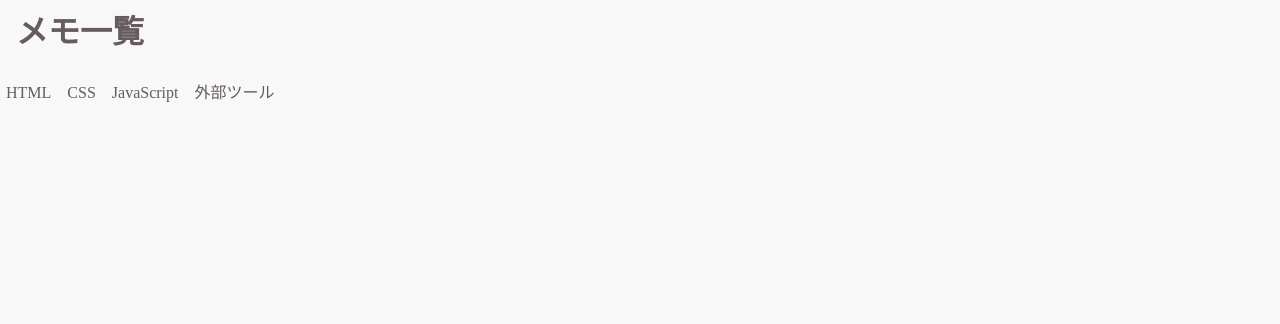
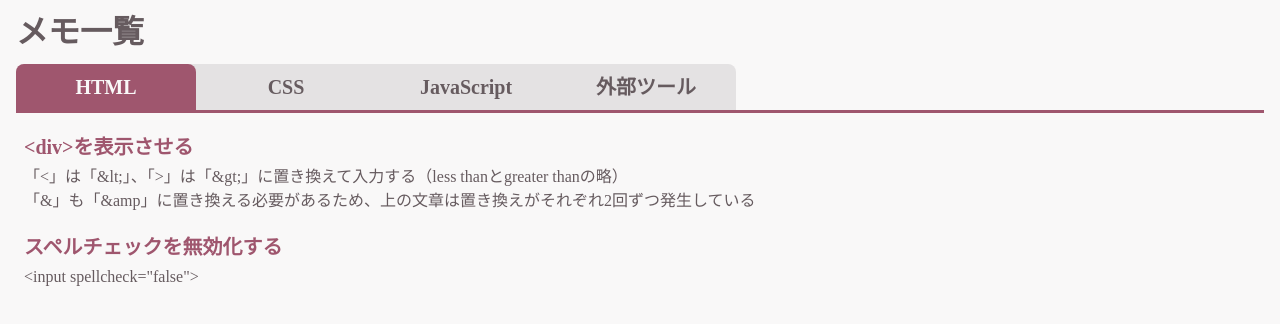
Before and after one commit to Jackylaughs/WebMemo, a plain HTML site: page index.html in a window 1280 px wide. Both pictures are taken after a click on the button "HTML". Drawn offline with Linux system fonts and the light colour scheme; a web font is replaced by a local one.

Commit message:
jsonを読み込んでHTMLに挿入する

```diff
--- /dev/null
+++ b/data/memo.json
@@ -0,0 +1,65 @@
+{
+    "memo_html": [
+        {
+            "title": "&lt;div&gt;を表示させる",
+            "body": "「<」は「&amp;lt;」、「>」は「&amp;gt;」に置き換えて入力する（less thanとgreater thanの略）<br>「&」も「&amp;amp」に置き換える必要があるため、上の文章は置き換えがそれぞれ2回ずつ発生している"
+        },
+        {
+            "title": "スペルチェックを無効化する",
+            "body": "&lt;input spellcheck=\"false\"&gt;"
+        },
+        {
+            "title": "",
+            "body": ""
+        }
+    ],
+
+    "memo_css": [
+        {
+            "title": "SVGの色を変える",
+            "body": "background-color: #ff0000<br>background-image: linear-gradient()でグラデーションも可<br>mask-image: url(\"../images/gazou.svg\")<br>mask-position: center<br>mask-repeat: norepeat"
+        },
+        {
+            "title": "linear-gradientの書き方",
+            "body": "background: linear-gradient(45deg, #ff0000 0%, #00ff00 50%, #0000ff 100%)<br>角度はdegで指定、色は%を使うと開始位置からの位置指定ができる"
+        },
+        {
+            "title": "textareaの右下のボタンを消す",
+            "body": "resize: none<br>リサイズできないため文字が要素の範囲外に出ると隠れる　下のfield-sizingを併せて使うといい"
+        },
+        {
+            "title": "textareaをテキストの長さに合わせて伸縮させる",
+            "body": "field-sizing: content<br>min-widthを指定すれば初期はその長さ、max-widthを指定すればそれを超えた時に改行されて縦に伸びていく<br>heightを指定すると超えた時にtextareaがスクロール可能になる？（未検証）"
+        },
+        {
+            "title": "パンくずリストのスラッシュ",
+            "body": ":not:(:last-child)に対して::afterを使ってスラッシュをつけることでHTMLにスラッシュ要素を作ることなくスマートに表示できる"
+        },
+        {
+            "title": "",
+            "body": ""
+        }
+    ],
+
+    "memo_js": [
+        {
+            "title": "datasetの取り出し方",
+            "body": "HTMLが &lt;div id=\"name\" data-food=\"bread\"&gt; の時<br>const item = document.querySelector(\"#name\")<br>item.dataset.foodの中身は\"bread\""
+        },
+        {
+            "title": "",
+            "body": ""
+        }
+    ],
+
+    "memo_tool": [
+        {
+            "title": "toolのメモ1",
+            "body": "toolのめもだよー1"
+        },
+        {
+            "title": "",
+            "body": ""
+        }
+    ]
+}
--- /dev/null
+++ b/global.js
@@ -0,0 +1,65 @@
+// jsonを読み込んでHTMLに変換する
+
+async function jsonLoader() {
+    const memoJson = await fetch("data/memo.json"); // jsonを読み込む
+    const memoList = await memoJson.json(); // 読み込んだjsonを配列に変える
+
+    return memoList;
+}
+
+function memoRenderer(memoList) {
+    for (const [category, item] of Object.entries(memoList)) { // jsonの配列からまずカテゴリを1つずつ取り出す
+        const memoContainer = document.getElementById(category); // カテゴリと同じidがついたsectionを探す
+
+        for (const memo of item) { // カテゴリからさらにメモを1件ずつ取り出す
+            const memoItem = document.createElement("article"); // メモ1件を入れるarticleを作る
+            memoItem.classList.add("memo_item");
+
+            // articleの中に取り出したtitleとbodyをそれぞれ入れる
+            memoItem.innerHTML = `
+                <h3 class="memo_title">${memo.title}</h3>
+                <div>${memo.body}</div>
+            `
+
+            memoContainer.append(memoItem); // メモが入ったarticleをHTMLに追加する
+        }
+    }
+}
+
+async function executor() {
+    const memoList = await jsonLoader(); // 先にjsonを読み込む
+    memoRenderer(memoList); // 読み込み終わったらメモを取り出してHTMLに挿入する作業をする
+}
+
+executor(); //　ページを開いたら上のコードを実行する
+
+
+
+// カテゴリーボタンとページの表示
+
+const categoryButtons = document.querySelectorAll(".category_button"); // カテゴリーボタン
+const categoryPages = document.querySelectorAll(".memo_category"); // カテゴリー別ページ
+
+categoryButtons.forEach(categoryButton => {
+    categoryButton.addEventListener("click", () => { // ボタンをクリックした時
+        categoryButtons.forEach(categoryButton => {
+            categoryButton.classList.remove("selected"); // 全部のボタンから色を変えるclassを外す
+        });
+        categoryButton.classList.add("selected"); // クリックしたボタンだけ色を変える
+
+        const selectedPage = document.getElementById(categoryButton.dataset.category); // ボタンのdataと同じidのページを取得する
+
+        categoryPages.forEach(categoryPage => {
+            categoryPage.classList.remove("selected"); // 全部のページを非表示にする
+        });
+        selectedPage.classList.add("selected"); // クリックしたページだけ色を変える
+
+        localStorage.setItem("savedPage", categoryButton.dataset.category); // クリックしたページをローカルストレージに記憶する
+    });
+});
+
+const buttoned = document.querySelector(`[data-category="${localStorage.getItem("savedPage")}"]`); //最後にクリックしたボタンを取得する
+const Paged = document.getElementById(localStorage.getItem("savedPage")); // 最後にクリックしたページを取得する
+
+buttoned.classList.add("selected"); // そのボタンだけを表示する
+Paged.classList.add("selected"); // そのページだけを表示する
--- a/index.html
+++ b/index.html
@@ -12,12 +12,20 @@
 
 <body>
     <h1 class="site_title">メモ一覧</h1>
-    <div class="category_button_container">
-        <button class="category_button">HTML</button>
-        <button class="category_button">CSS</button>
-        <button class="category_button">JavaScript</button>
-        <button class="category_button">外部ツール</button>
+
+    <div class="category_container">
+        <button class="category_button" data-category="memo_html">HTML</button>
+        <button class="category_button" data-category="memo_css">CSS</button>
+        <button class="category_button" data-category="memo_js">JavaScript</button>
+        <button class="category_button" data-category="memo_tool">外部ツール</button>
     </div>
-    <script src="app.js"></script>
+
+    <div class="memo_container">
+        <section class="memo_category" id="memo_html"></section>
+        <section class="memo_category" id="memo_css"></section>
+        <section class="memo_category" id="memo_js"></section>
+        <section class="memo_category" id="memo_tool"></section>
+    </div>
+    <script src="global.js"></script>
 </body>
 </html>
--- a/styles/global.css
+++ b/styles/global.css
@@ -26,9 +26,81 @@ body {
     background-color: #F9F8F8;
     color: #665B5F;
     font-family: "MCode";
+    padding: 16px;
 }
 
 .site_title {
-    padding: 16px;
     margin-bottom: 16px;
 }
+
+/* タブエリア */
+
+.category_container {
+    background-color: #e4e2e3;
+    border-radius: 8px 8px 0 0 ;
+    display: flex;
+    width: fit-content;
+}
+
+.category_button {
+    border-radius: 8px 8px 0 0;
+    font-size: 1.25rem;
+    font-weight: 800;
+    padding: 8px 16px;
+    transition: all 0.15s;
+    width: 180px;
+}
+
+.category_button:hover {
+    background-color: #dbd1d5;
+}
+
+.category_button:active {
+    filter: brightness(0.85);
+    transition: none;
+}
+
+.category_button.selected {
+    background-color: #9F566E;
+    color: #F9F8F8;
+}
+
+/* メモエリア */
+
+.memo_container {
+    border-top: 3px solid #9F566E;
+    padding: 24px 8px;
+}
+
+.memo_category {
+    display: none;
+}
+
+.memo_category.selected {
+    display: block;
+}
+
+.memo_item {
+    margin-bottom: 24px;
+}
+
+.memo_title {
+    color: #9F566E;
+    font-size: 1.25rem;
+    font-weight: 800;
+    margin-bottom: 8px;
+}
+
+.secondary_color {
+    color: #7A986C;
+}
+
+.accent_color {
+    color: #4B67A0;
+}
+
+/* 隠す */
+
+.hidden {
+    display: none;
+}
```
